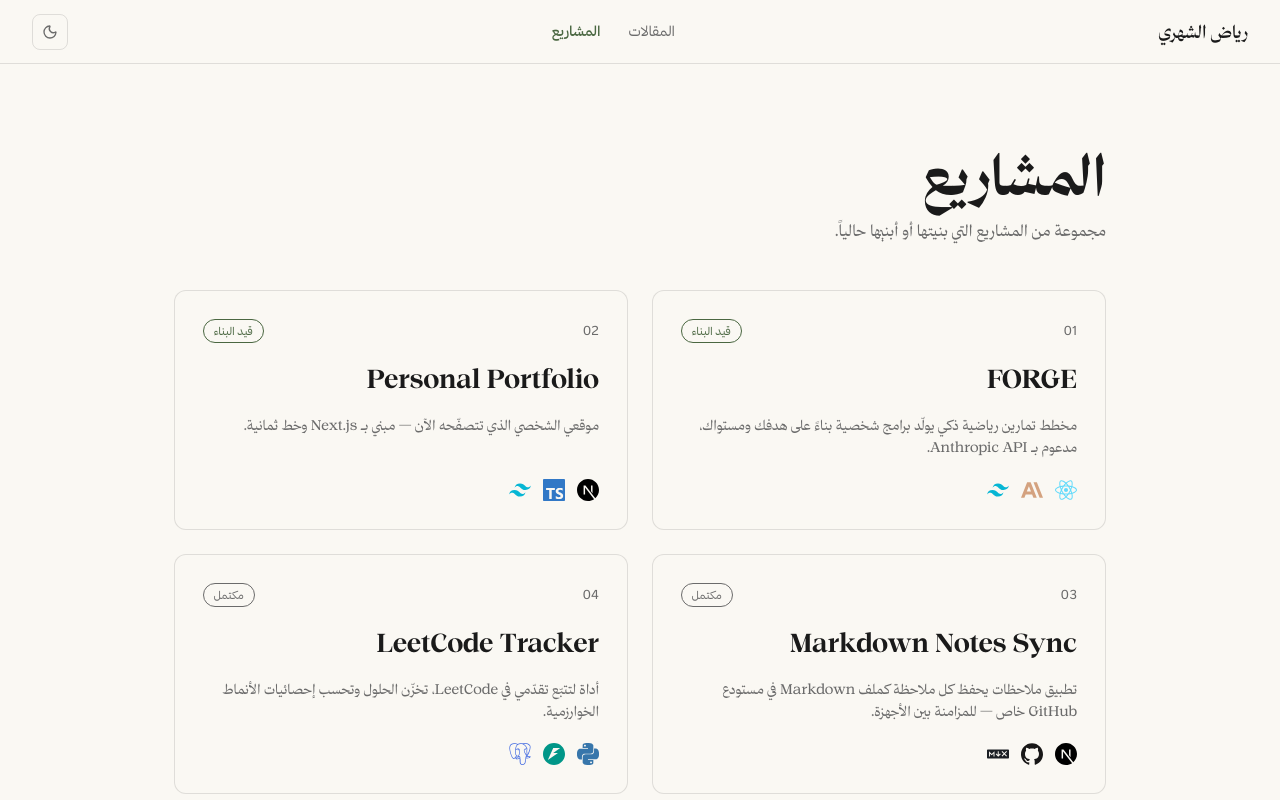
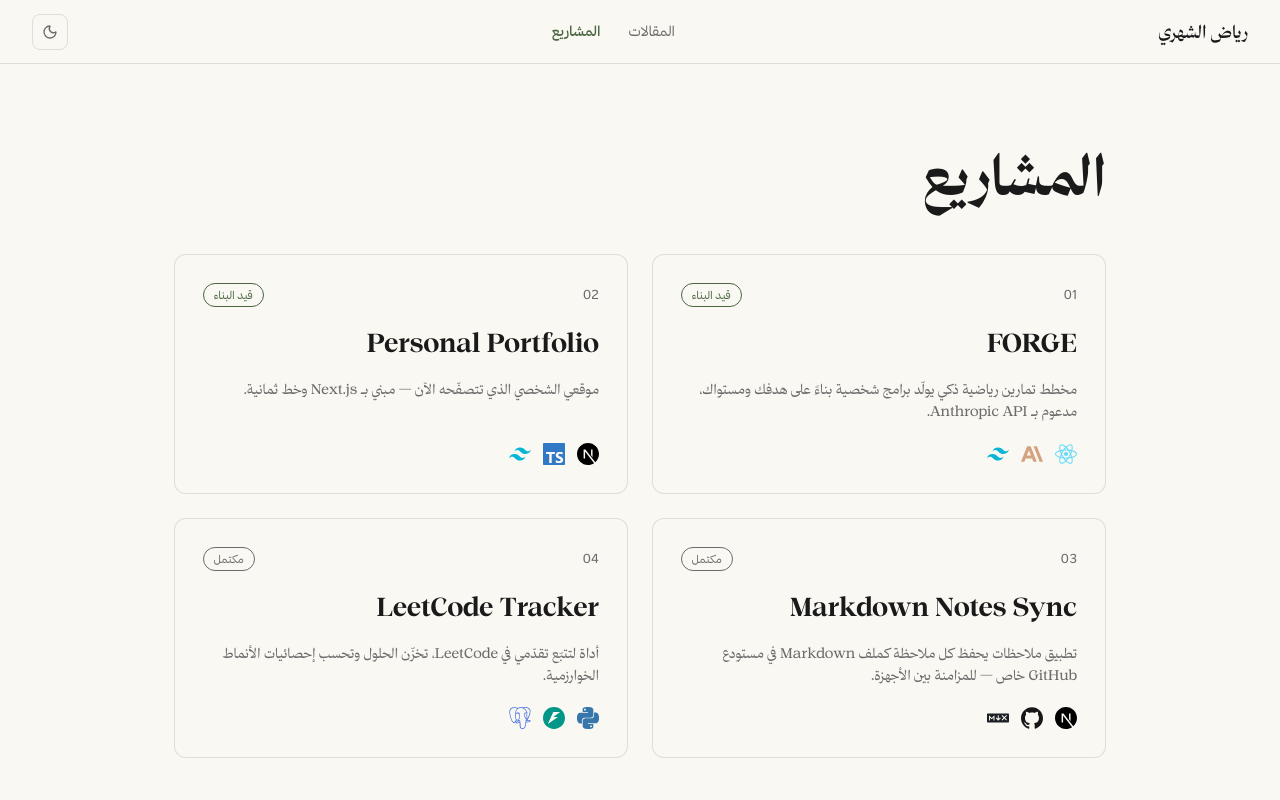
Before and after one commit to riyadhshehri/portfolio, a Next.js app: page /projects in a window 1280 px wide. Shown: the top 800 px of the page. Built offline with nearby package versions, Linux system fonts and the light colour scheme.

Commit message:
Link homepage project cards to project anchors

```diff
--- a/app/page.tsx
+++ b/app/page.tsx
@@ -514,7 +514,7 @@ export default function Home() {
               {projects.map((project, index) => (
                 <Link
                   key={project.slug}
-                  href="/projects"
+                 href={`/projects#${project.slug}`}
                   className="project-preview-link"
                   aria-label={`عرض المشاريع: ${project.name}`}
                 >
--- a/app/projects/page.tsx
+++ b/app/projects/page.tsx
@@ -21,54 +21,66 @@ export default function ProjectsPage() {
           max-width: 980px;
           margin: 0 auto;
         }
+
+        .projects-header {
+          margin-bottom: 48px;
+          text-align: right;
+        }
+
         .projects-grid {
           display: grid;
-          grid-template-columns: repeat(2, 1fr);
+          grid-template-columns: repeat(2, minmax(0, 1fr));
           gap: 24px;
         }
+
+        .project-anchor {
+          scroll-margin-top: 96px;
+        }
+
         .project-card:hover {
           border-color: var(--accent);
           transform: translateY(-2px);
         }
-        .card-ext-link:hover { color: var(--accent); }
+
+        .card-ext-link:hover {
+          color: var(--accent);
+        }
+
         @media (max-width: 720px) {
-          .projects-grid { grid-template-columns: 1fr; }
+          .projects-grid {
+            grid-template-columns: 1fr;
+          }
         }
       `}</style>
 
       <SiteHeader />
 
       <main className="projects-main">
-        <header style={{ marginBottom: 48, textAlign: "right" }}>
+        <header className="projects-header">
           <h1
             style={{
               fontFamily: "thmanyah-serif-display, serif",
               fontSize: "clamp(36px, 6vw, 56px)",
               fontWeight: 700,
               fontFeatureSettings: '"salt" on',
-              margin: "0 0 12px 0",
+              margin: 0,
               lineHeight: 1.1,
               color: "var(--foreground)",
             }}
           >
             المشاريع
           </h1>
-          <p
-            style={{
-              fontFamily: "thmanyah-serif-text, serif",
-              fontSize: 16,
-              color: "var(--muted-foreground)",
-              margin: 0,
-              maxWidth: 520,
-            }}
-          >
-            مجموعة من المشاريع التي بنيتها أو أبنيها حالياً.
-          </p>
         </header>
 
         <div className="projects-grid">
           {projects.map((project, index) => (
-            <ProjectCard key={project.slug} project={project} index={index} />
+            <div
+              key={project.slug}
+              id={project.slug}
+              className="project-anchor"
+            >
+              <ProjectCard project={project} index={index} />
+            </div>
           ))}
         </div>
       </main>
```
